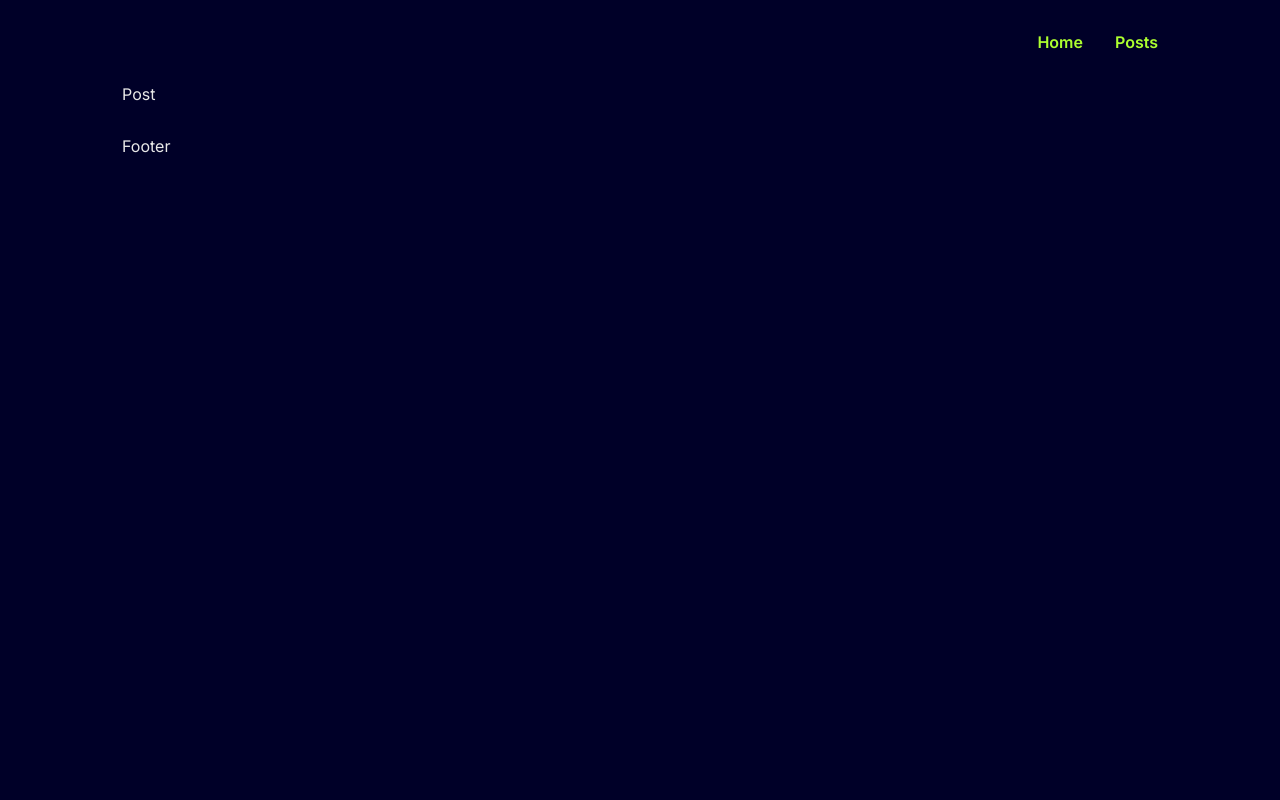
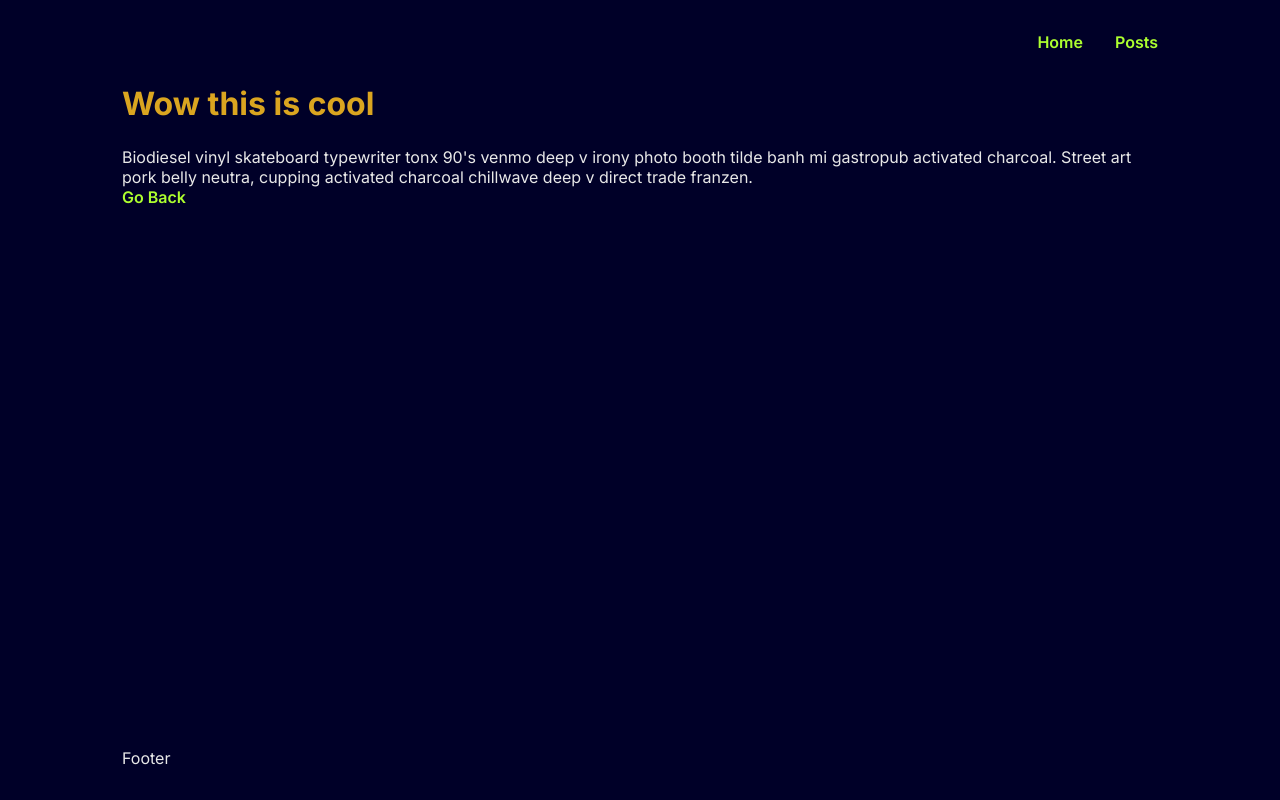
Before and after one commit to vincentpchevalier/next-blog, a Next.js app: page /blog/1 in a window 1280 px wide. Built offline with nearby package versions, Linux system fonts and the light colour scheme.

Commit message:
set up dynamic loading of blogposts

```diff
--- /dev/null
+++ b/app/(pages)/blog/[id]/page.js
@@ -0,0 +1,34 @@
+'use client';
+
+// import { useRouter } from 'next/navigation';
+import { usePathname } from 'next/navigation';
+
+import styles from '../../../page.module.css';
+
+import blogposts from '../../../data/blogposts';
+import Link from 'next/link';
+
+function Post() {
+	const path = usePathname();
+	console.log(path);
+
+	const id = path.split('/').pop();
+	const post = blogposts.find((post) => post.id === +id);
+	if (!post)
+		return (
+			<main className={styles.error}>
+				<p className={styles.errorMsg}>Post not found</p>
+			</main>
+		);
+
+	return (
+		<main className={styles.main}>
+			<h2>{post.title}</h2>
+			<section className={styles.post}>
+				<p>{post.content}</p>
+				<Link href="/blog">Go Back</Link>
+			</section>
+		</main>
+	);
+}
+export default Post;
--- a/app/blog/[posts]/page.js
+++ /dev/null
@@ -1,4 +0,0 @@
-function Post() {
-	return <div>Post</div>;
-}
-export default Post;
--- /dev/null
+++ b/app/data/blogposts.js
@@ -0,0 +1,29 @@
+const blogposts = [
+	{
+		id: 1,
+		title: 'Wow this is cool',
+		content: `Biodiesel vinyl skateboard typewriter tonx 90's venmo deep v irony photo booth tilde banh mi gastropub activated charcoal. Street art pork belly neutra, cupping activated charcoal chillwave deep v direct trade franzen.`,
+	},
+	{
+		id: 2,
+		title: 'I have no idea what I am doing',
+		content: `Tumeric ugh ethical paleo VHS fit tote bag wolf kale chips YOLO. Gochujang vinyl typewriter unicorn, man braid tilde helvetica keffiyeh lomo jianbing crucifix freegan kombucha green juice. Franzen pabst pour-over, disrupt wolf jawn 90's chillwave deep v tofu.`,
+	},
+	{
+		id: 3,
+		title: 'TGIF am I right?',
+		content: `Tousled vexillologist bruh cred, mlkshk cray adaptogen lomo ascot poke trust fund. Humblebrag praxis YOLO, snackwave gorpcore bruh drinking vinegar direct trade wayfarers offal yr. Locavore tote bag plaid taiyaki gorpcore truffaut green juice. Williamsburg bitters viral tilde wolf poke, portland literally gorpcore Brooklyn direct trade gochujang tousled mlkshk. Single-origin coffee tumblr typewriter XOXO church-key blackbird spyplane. Pop-up XOXO same stumptown, scenester gentrify godard lyft activated charcoal fam leggings cloud bread chicharrones. Listicle four loko mukbang, skateboard subway tile tacos distillery VHS ugh.`,
+	},
+	{
+		id: 4,
+		title: 'Fell out of a coconut tree',
+		content: ` Cold-pressed tilde typewriter shoreditch. Dummy text? More like dummy thicc text, amirite?`,
+	},
+	{
+		id: 5,
+		title: 'NextJS is the Next Big Thing',
+		content: `Williamsburg bitters viral tilde wolf poke, portland literally gorpcore Brooklyn direct trade gochujang tousled mlkshk. Single-origin coffee tumblr typewriter XOXO church-key blackbird spyplane. Pop-up Opening Ceremony.`,
+	},
+];
+
+export default blogposts;
```
Also changed, not shown: app/(pages)/blog/page.js (renamed from app/blog/page.js, +2 -8 lines).
